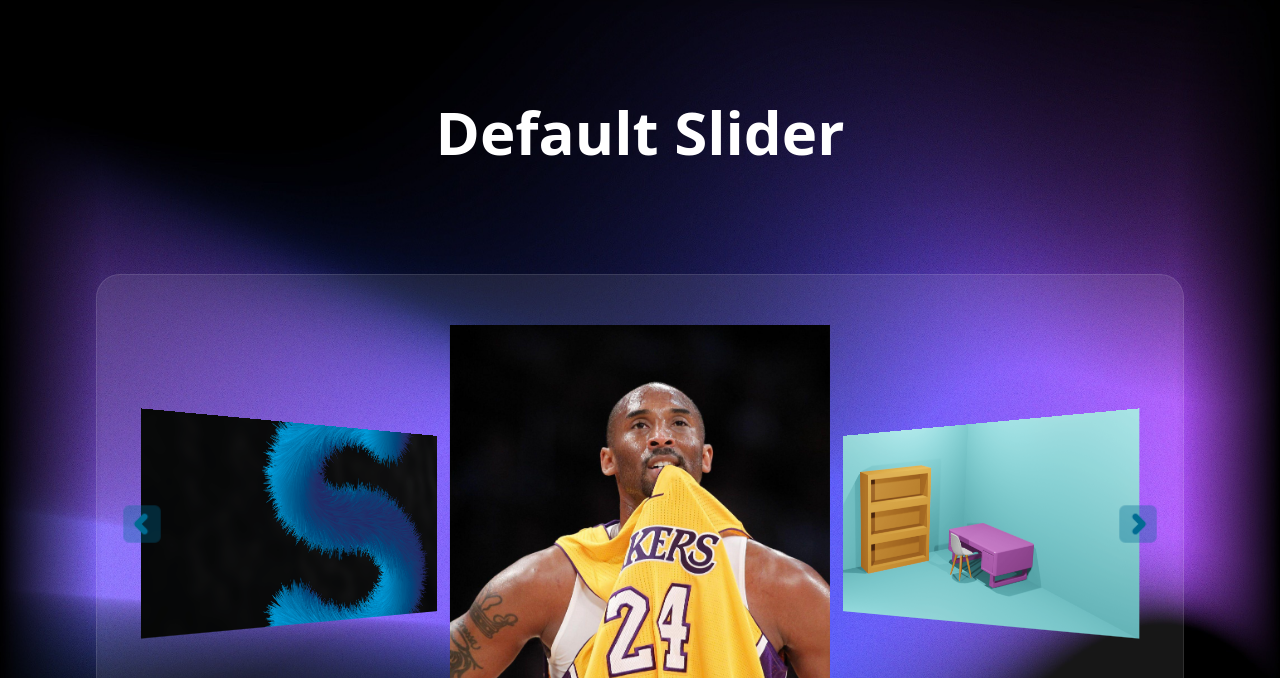
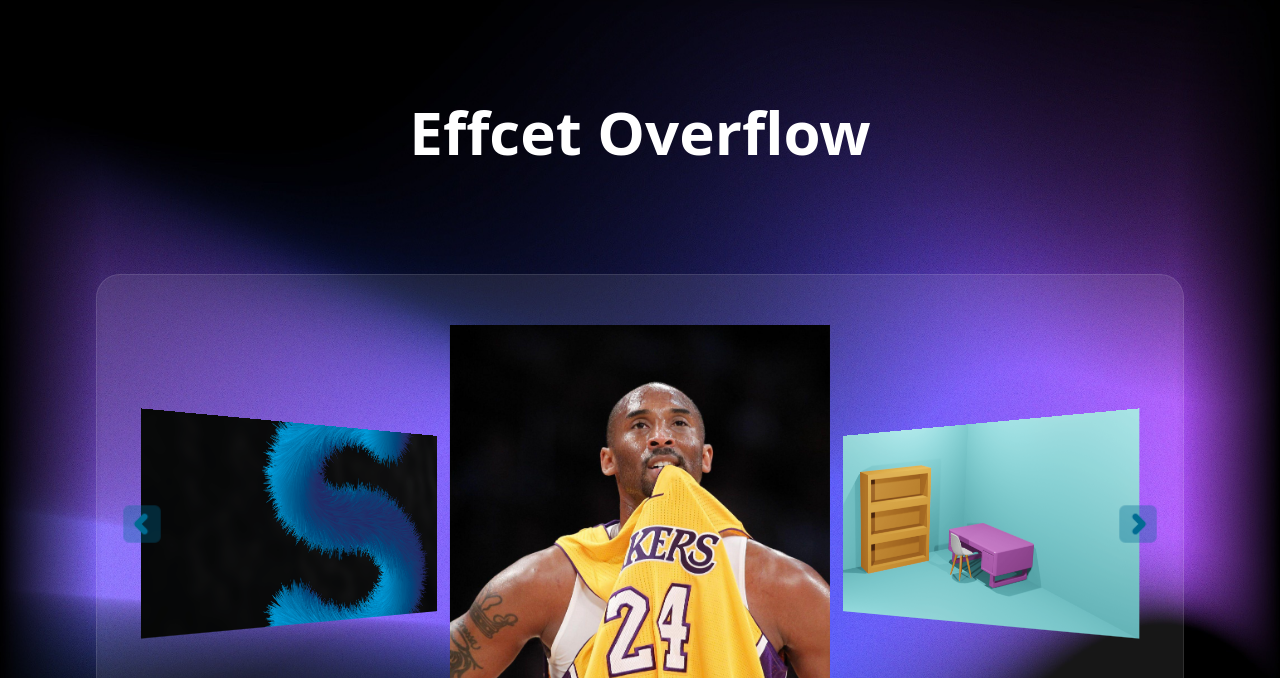
Before and after one commit to parsa-farshah/fresh-swiper, a website: page docs/pages/effectOverflow.html in a window 1280 px wide. Shown: the part 122-800 px from the top of the page. Drawn offline with Linux system fonts and the light colour scheme.

Commit message:
debug changes

```diff
--- a/docs/pages/effectOverflow.html
+++ b/docs/pages/effectOverflow.html
@@ -3,7 +3,7 @@
   <head>
     <meta charset="UTF-8" />
     <meta name="viewport" content="width=device-width, initial-scale=1.0" />
-    <title>Default Slider</title>
+    <title>Effect Overflow</title>
     <link rel="stylesheet" href="../style/output.css" />
     <link rel="shortcut icon" href="../images/logo.png" type="image/x-icon" />
   </head>
@@ -70,7 +70,7 @@
       </nav>
       <!-------------------------------------- section 1  -------------------------->
       <section class="w-full pt-28 pb-28 relative z-30">
-        <h5 class="text-6xl font-black text-center my-28">Default Slider</h5>
+        <h5 class="text-6xl font-black text-center my-28">Effcet Overflow</h5>
 
         <div class="freshWrapperEffectOverflow rounded-3xl mt-10">
           <!-- btn right -->
```
Also changed, not shown: docs/pages/pagination.html (+1 -1 lines).
